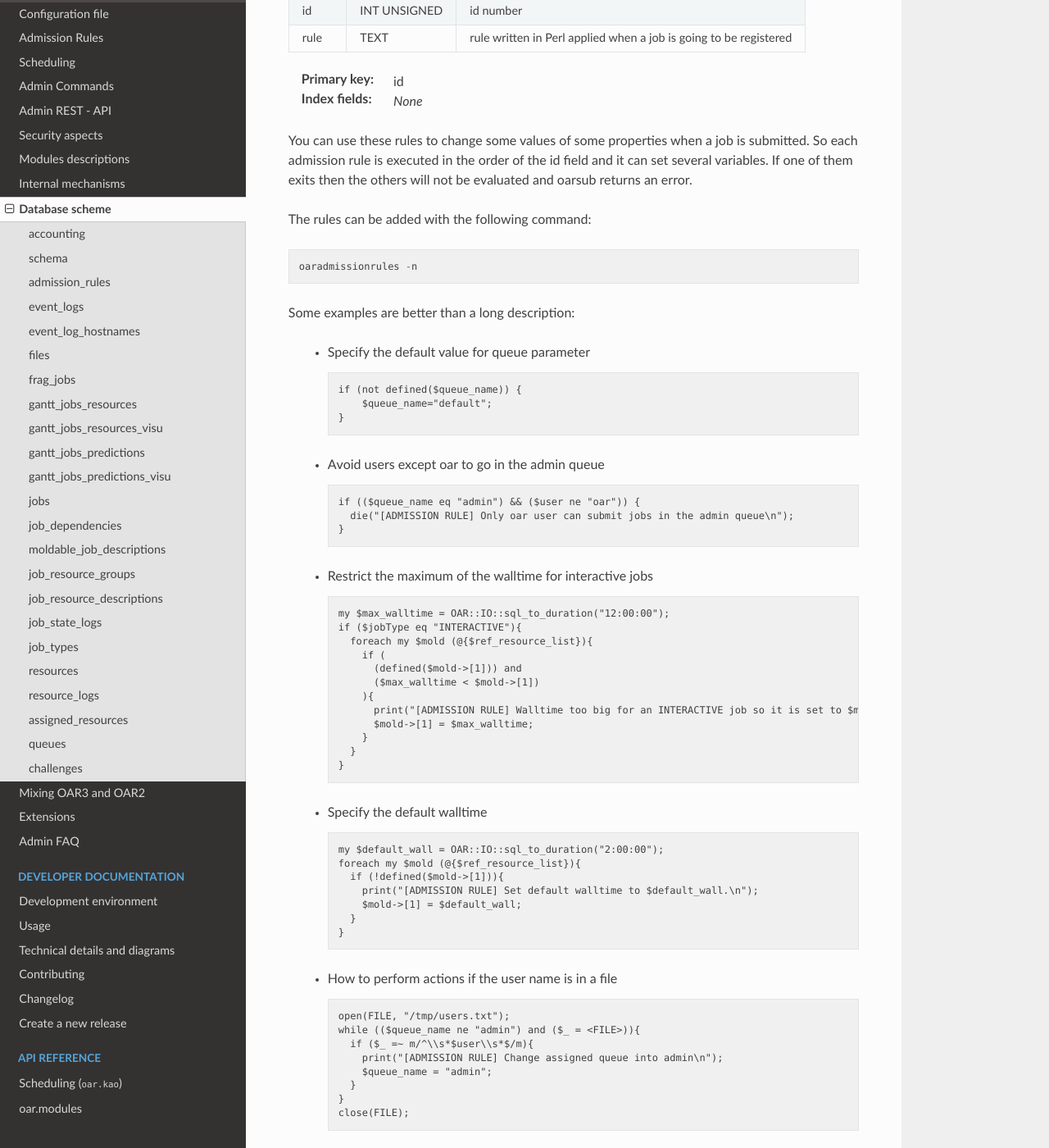
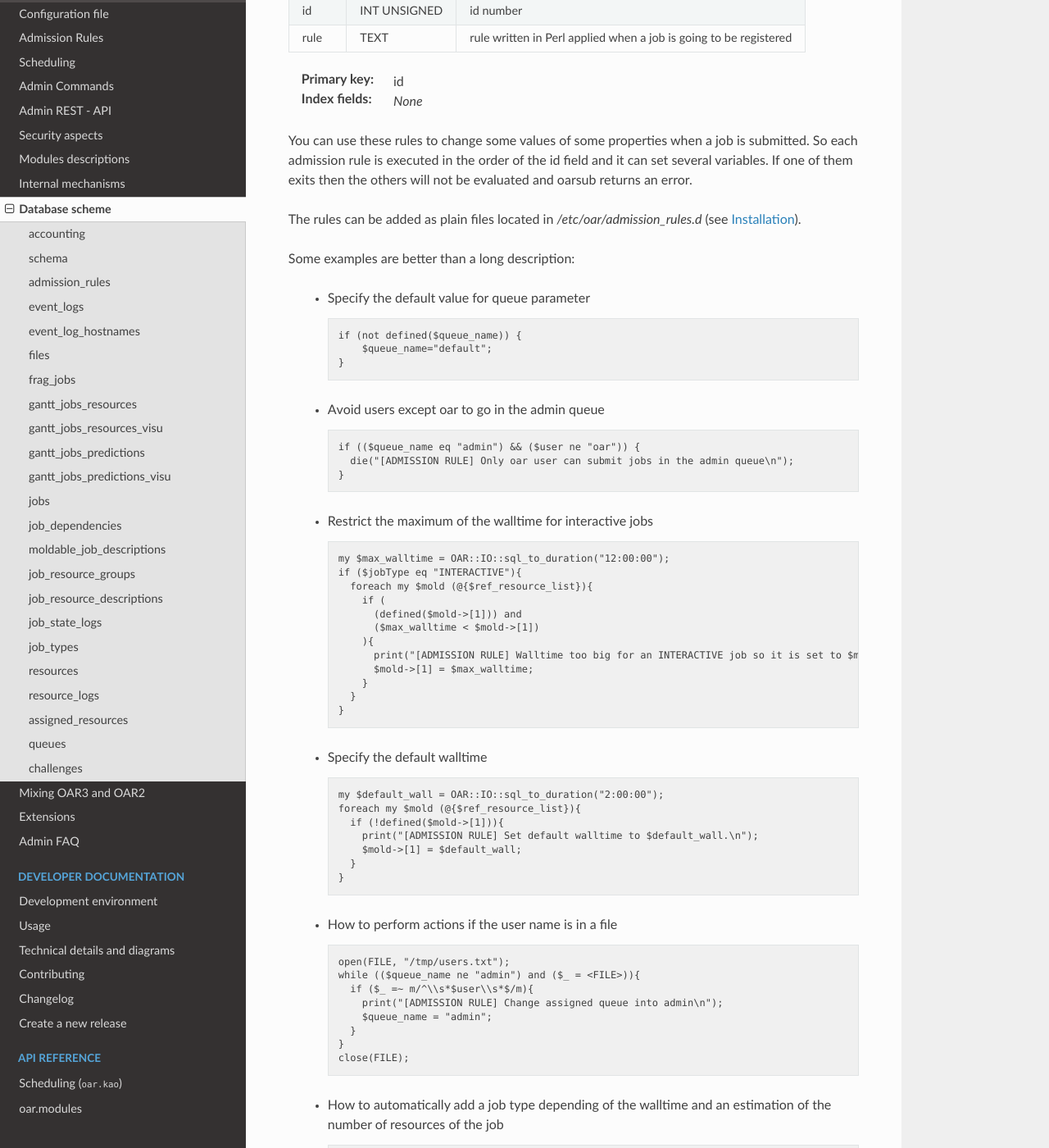
Before and after one commit to oar-team/oar3, a Sphinx documentation site: the page built from docs/admin/database-scheme.rst, in a window 1280 px wide and 1400 px high, scrolled down 2118 px. Shown: the whole window at 82% size. Built offline with Sphinx 7.4.7 and the Read the Docs theme 3.1.0, drawn with Linux system fonts in a browser that asks for light colours; some of the changed text lies outside the part shown.

Commit message:
Remove useless oaradmissionrules command from docs fixes #169

```diff
--- a/docs/admin/commands.rst
+++ b/docs/admin/commands.rst
@@ -6,7 +6,6 @@ Admin commands
 
     commands/oarproperty
     commands/oarnodesetting
-    commands/oaradmissionrules
     commands/oarremoveresource
     commands/oaraccounting
     commands/oarnotify
--- a/docs/admin/database-scheme.rst
+++ b/docs/admin/database-scheme.rst
@@ -100,10 +100,8 @@ submitted. So each admission rule is executed in the order of the id field and
 it can set several variables. If one of them exits then the others will not
 be evaluated and oarsub returns an error.
 
-The rules can be added with the following command:
-::
-
-    oaradmissionrules -n
+The rules can be added as plain files located in `/etc/oar/admission_rules.d`
+(see :doc:`installation`).
 
 Some examples are better than a long description:
 
@@ -173,9 +171,9 @@ Some examples are better than a long description:
         }
       }
 
-You can print all the admission rules with::
+You can see all the admission rules with::
 
-    oaradmissionrules -S -f
+    ls /etc/oar/admission_rules.d
 
 
 .. _database-event-logs-anchor:
--- a/docs/admin/faq.rst
+++ b/docs/admin/faq.rst
@@ -148,8 +148,8 @@ These are the steps to follow:
         ...
 
  3. Then you have to restrict properties for new job type.
-    So an admission rule performs this job (you can insert this new rule with
-    the :doc:`commands/oaradmissionrules` command)::
+    So an admission rule performs this job (you can insert this new rule as a
+    file in `/etc/oar/admission_rules.d`)::
 
         my $cluster_constraint = 0;
         if (grep(/^cluster1$/, @{$type_list})){
```
Also changed, not shown: docs/admin/commands/oaradmissionrules.rst (deleted, +0 -31 lines), 1 other file.
